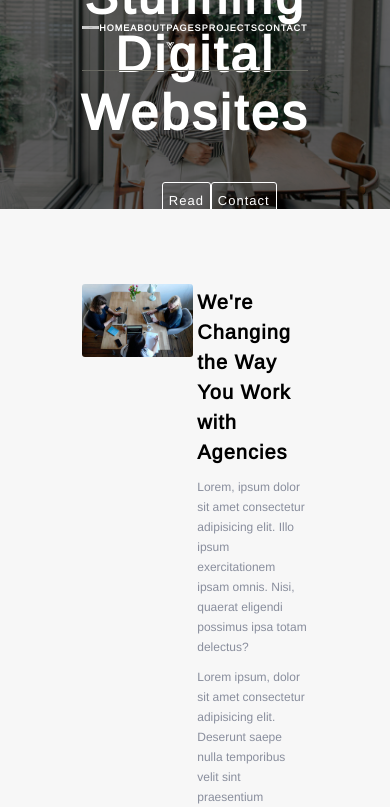
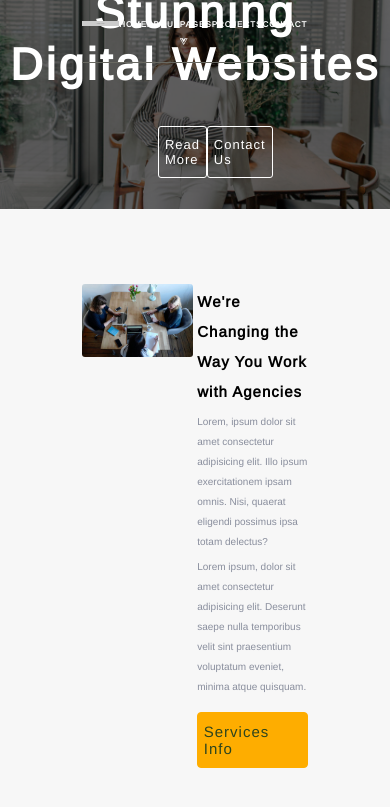
Before and after one commit to rchaitanyaaxioned/Infinitude, a plain HTML site: page index.html in a window 390 px wide. Shown: the top 807 px of the page. Drawn offline with nearby package versions, Linux system fonts and the light colour scheme; placeholder pictures from the web are drawn by us.

Commit message:
Responsive for 1301px done

```diff
--- a/assets/css/style.css
+++ b/assets/css/style.css
@@ -1078,5 +1078,102 @@ a {
   }
 }
 
+/*media query for 1301px starts here*/
+@media only screen and (max-width: 1301px) {
+  header .wrapper {
+    padding: 13px 0;
+    display: flex;
+    border-bottom: 1px solid #686861;
+    justify-content: space-between;
+  }
+
+  .navlist li a {
+    color: #FFF;
+    font-size: 8px;
+    font-weight: bold;
+    text-transform: uppercase;
+    letter-spacing: 1px;
+    transition: color 0.5s ease;
+  }
+
+  .banner-content h2 {
+    width: 100%;
+    padding-top: 100px;
+    color: #FFF;
+    font-size: 45px;
+    font-weight: bold;
+    text-transform: capitalize;
+    text-align: center;
+    letter-spacing: 3px;
+  }
+
+  .banner-btns {
+    width: 19%;
+    padding-top: 35px;
+    display: flex;
+    justify-content: space-between;
+  }
+
+  .banner-btns a {
+    padding: 10px 8%;
+    background-color: transparent;
+    border: 1px solid #FFF;
+    border-radius: 3px;
+    color: #FFF;
+    font-size: 13px;
+    text-transform: capitalize;
+    letter-spacing: 1px;
+    transition: background-color 0.5s ease, border 0.5s ease, color 0.5s ease;
+  }
+
+  .banner-content ul {
+    width: 43%;
+    padding-top: 80px;
+    display: flex;
+    justify-content: space-between;
+  }
+
+  .agencies-info h4 {
+    padding-top: 3px;
+    font-size: 15px;
+    font-weight: bold;
+    text-transform: capitalize;
+    line-height: 30px;
+    letter-spacing: 1px;
+  }
+
+  .agencies-info p {
+    margin-top: 5px;
+    color: #898E9D;
+    font-size: 10px;
+    line-height: 20px;
+  }
+
+  .agencies-info a {
+    margin-top: 15px;
+    padding: 10px 5%;
+    background-color: #FEAD00;
+    border: 1px solid #FEAD00;
+    border-radius: 4px;
+    color: #2D451E;
+    font-size: 15px;
+    text-transform: capitalize;
+    transition: background-color 0.5s ease, border 0.5s ease, color 0.5s ease;
+  }
+
+  .testimonial-list {
+    width: 100%;
+    margin-top: 60px;
+    display: flex;
+    justify-content: space-between;
+  }
+
+  .testimonial-list li {
+    padding: 40px;
+    background-color: #FFF;
+    flex-basis: 20%;
+  }
+}
+
 /*media query for 995px starts here*/
 @media only screen and (max-width: 995px) {}
```
